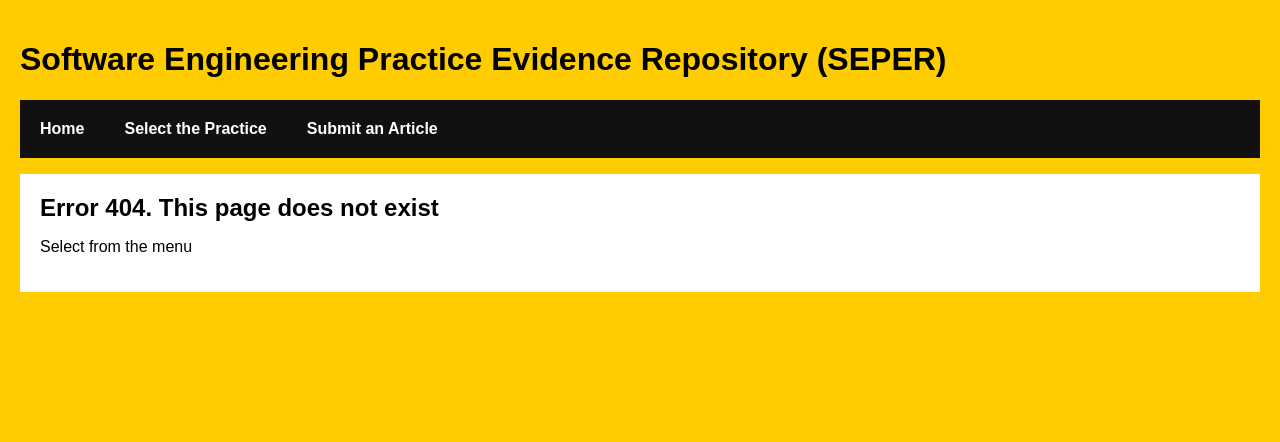
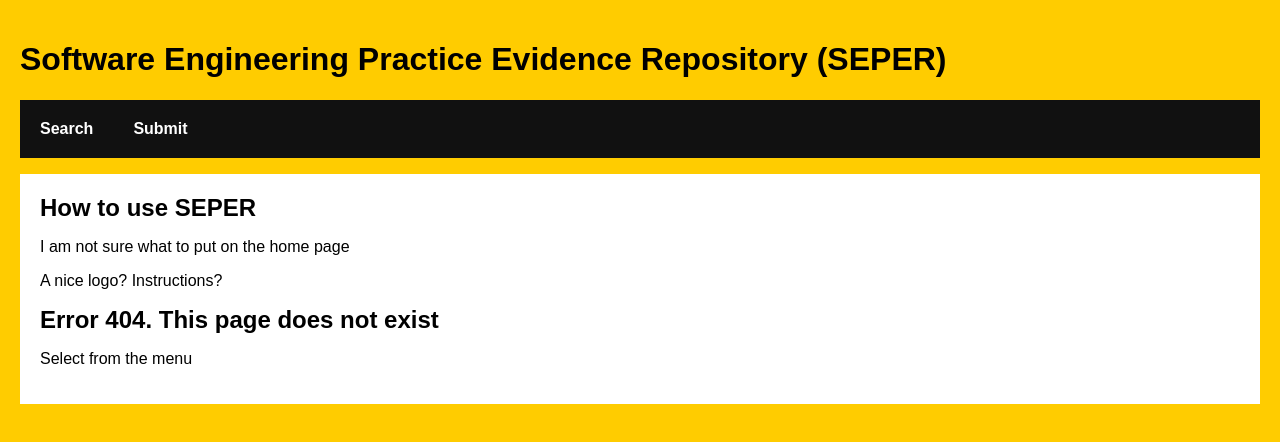
Before and after one commit to S8enson/SEPER, a React (Create React App) app in the folder client/: page / in a window 1280 px wide. Before the commit this address led to /404. Shown: the top 442 px of the page. Built offline with nearby package versions, Linux system fonts and the light colour scheme.

Commit message:
Fixed 404 route bug

```diff
--- a/client/src/App.js
+++ b/client/src/App.js
@@ -17,16 +17,14 @@ const App = () =>  {
       <div>
         <h1>Software Engineering Practice Evidence Repository (SEPER)</h1>
           <ul className="header">
-              <li><NavLink exact to = "/">Home</NavLink></li>
-              <li><NavLink to = "/SEPractice">Select the Practice</NavLink></li>
-              <li><NavLink to = "/SubmitArticle">Submit an Article</NavLink></li>
+              <li><NavLink to = "/SEPractice">Search</NavLink></li>
+              <li><NavLink to = "/SubmitArticle">Submit</NavLink></li>
           </ul>
         <div className="content">
           <Route exact path="/" component={Home}/>
           <Route  exact path="/SEPractice" component={SEPractice}/>
           <Route  exact path="/SubmitArticle" component={SubmitArticle}/>
-          <Route exact path="/404" component={NotFoundPage}/>
-          <Redirect to="/404" />
+          <Route path="*" component={NotFoundPage} />
         </div>
       </div>
       </Router>
```
